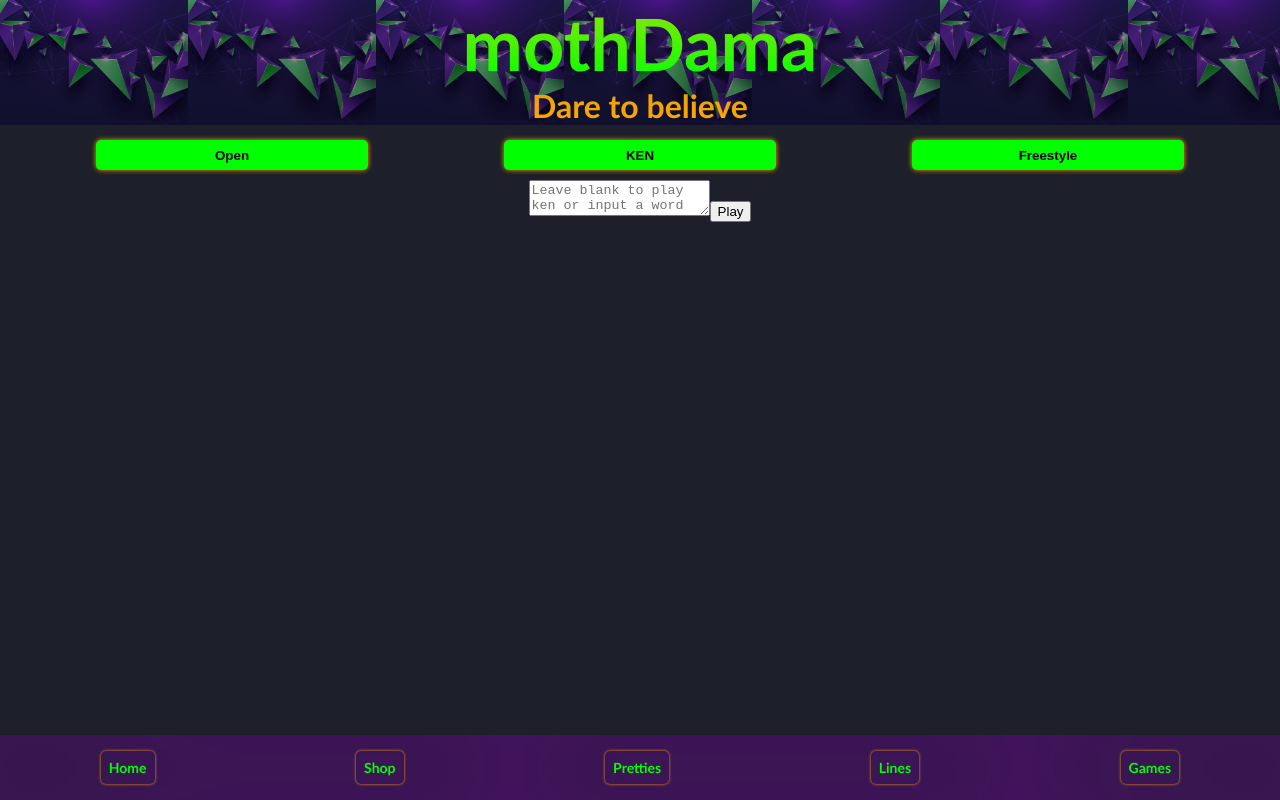
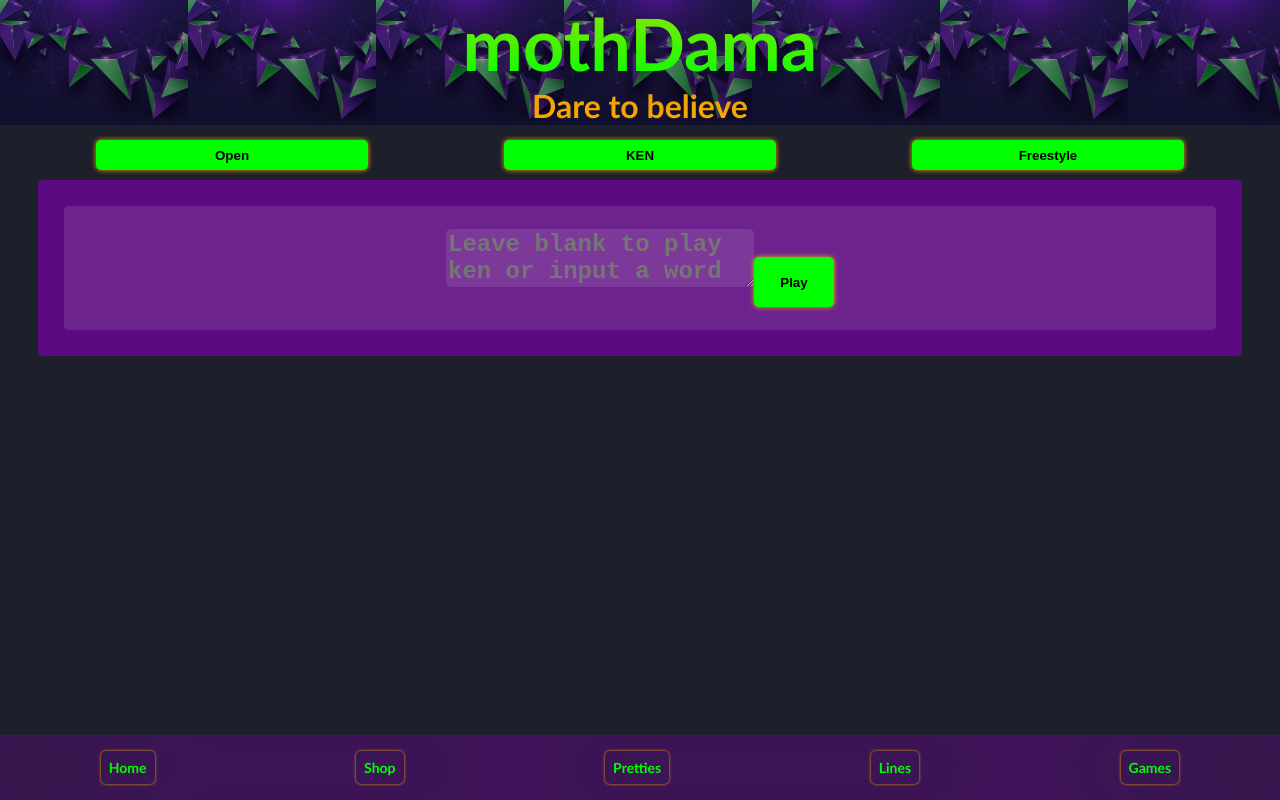
Before and after one commit to jgharris314/mothDama, a React (Create React App) app in the folder front-end/: page /games in a window 1280 px wide. Both pictures are taken after a click on the button "KEN". Built offline with nearby package versions, Linux system fonts and the light colour scheme.

Commit message:
updated ken game settings ui

```diff
--- a/front-end/src/components/GameManagement/components/KenGame/KenGame.js
+++ b/front-end/src/components/GameManagement/components/KenGame/KenGame.js
@@ -29,7 +29,7 @@ const KenGame = () => {
 					gameString={gameString}
 				/>
 			) : (
-				<div>
+				<div className="ken-game-form">
 					<form onSubmit={submitHandler}>
 						<textarea
 							className=""
--- a/front-end/src/components/GameManagement/components/KenGame/ken-game.styles.js
+++ b/front-end/src/components/GameManagement/components/KenGame/ken-game.styles.js
@@ -1,5 +1,34 @@
 import styled from "styled-components";
+// import { purp } from "../../../../App.variables";
+export const StyledKenGame = styled.div`
+	margin: 0 auto;
+	background-color: rgba(119, 0, 166, 0.7);
+	width: 90%;
+	border-radius: 5px;
+	padding: 2%;
+	justify-content: center;
 
-export const StyledKenGame = styled.div`
-	margin: 0;
+	.ken-game-form {
+		padding: 2%;
+		background-color: rgba(255, 255, 255, 0.1);
+		border-radius: 5px;
+		textarea {
+			background-color: rgba(255, 255, 255, 0.1);
+			color: white;
+			font-size: 24px;
+			font-weight: bold;
+			border: none;
+			border-radius: 5px;
+		}
+		button {
+			margin-top: 10px;
+			height: 50px;
+			width: 80px;
+			border: none;
+			background-color: lime;
+			font-weight: bold;
+			box-shadow: 0px 0px 5px orange;
+			border-radius: 5px;
+		}
+	}
 `;
```
